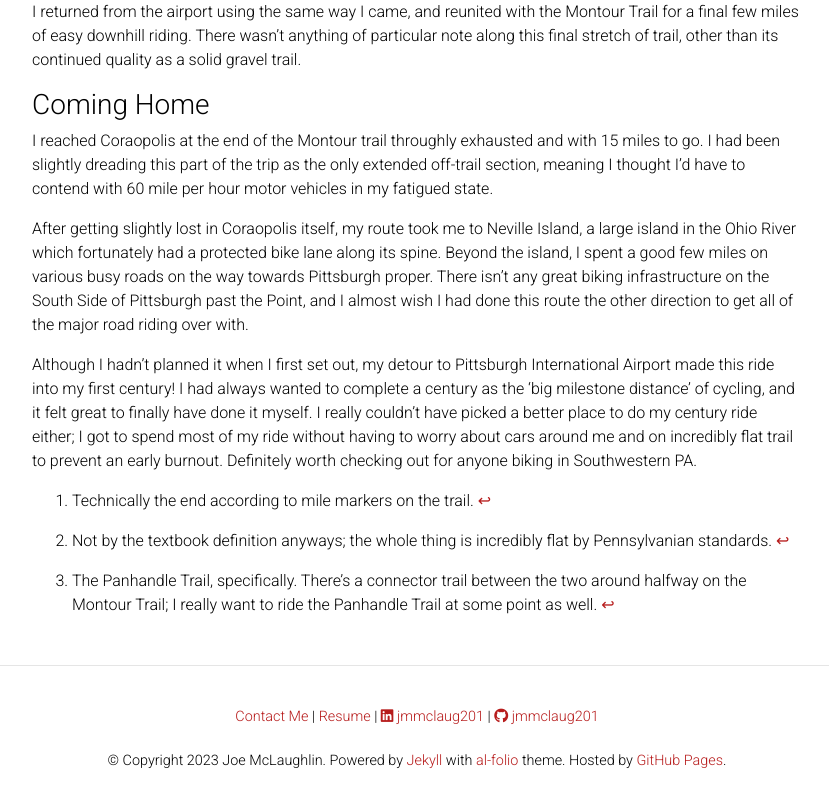
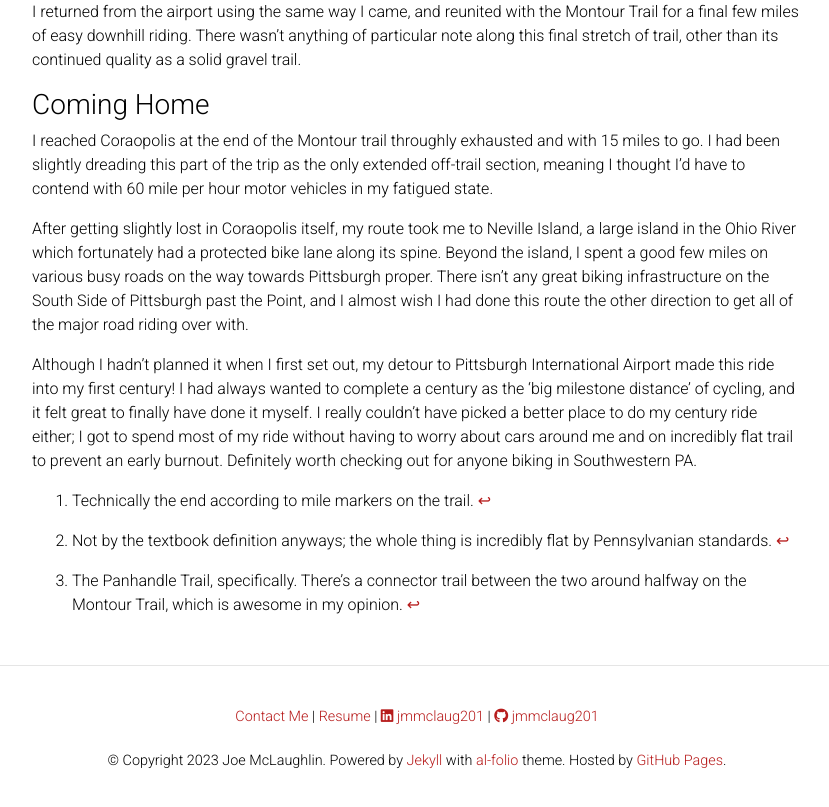
Before and after one commit to jmmclaug201/jmmclaug201.github.io, a Jekyll site: the page built from _bike-ride-reports/montour-trail.md, in a window 1280 px wide and 900 px high, scrolled down 3315 px, cut to the strip 89-896 px from the top of the window. Shown: the whole strip, without its empty margins (223-1052 px from the left). Built offline with Jekyll 4.4.1, drawn with Linux system fonts in a browser that asks for light colours; comment, search, counter and statistics services are not loaded; a style sheet for code colours, icons or effects is not loaded.

```diff
--- a/_bike-ride-reports/montour-trail.md
+++ b/_bike-ride-reports/montour-trail.md
@@ -84,4 +84,4 @@
 
 [^1]: Technically the end according to mile markers on the trail.
 [^2]: Not by the textbook definition anyways; the whole thing is incredibly flat by Pennsylvanian standards.
-[^3]: The Panhandle Trail, specifically. There's a connector trail between the two around halfway on the Montour Trail; I really want to ride the Panhandle Trail at some point as well.
+[^3]: The Panhandle Trail, specifically. There's a connector trail between the two around halfway on the Montour Trail, which is awesome in my opinion.
```
